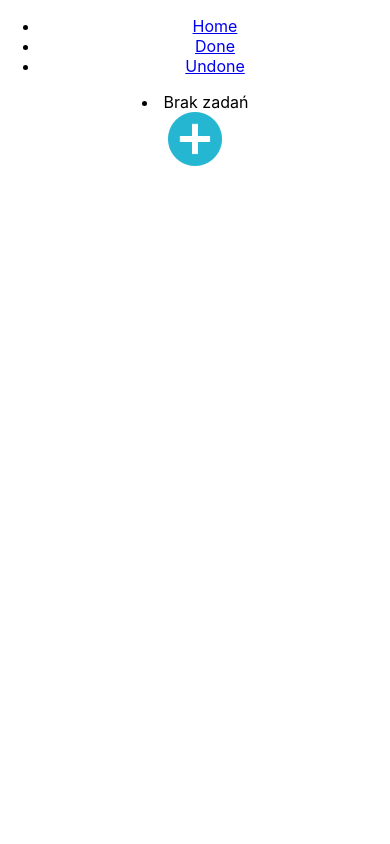
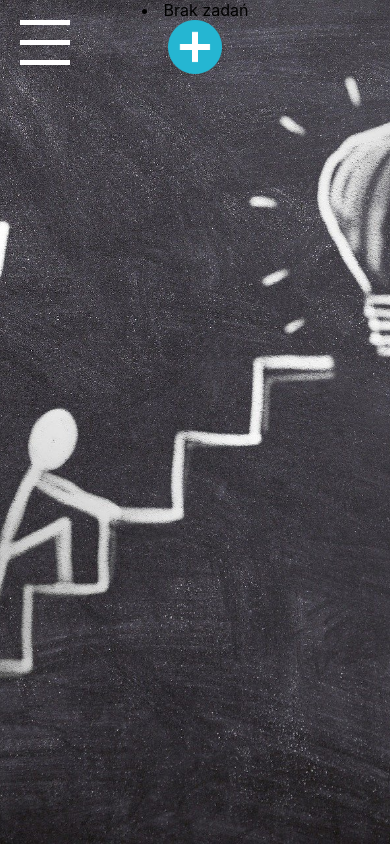
Before and after one commit to KarolChilimoniuk/ReminderApp, a React (Create React App) app: page / in a window 390 px wide. Built offline with nearby package versions, Linux system fonts and the light colour scheme.

Commit message:
feat: added mobile nav and burger handling

```diff
--- a/src/App.css
+++ b/src/App.css
@@ -1,31 +1,13 @@
 .App {
+  background-image: url("./images/images/idea.jpg");
+  background-attachment: unset;
+  background-position: center;
+  background-repeat: no-repeat;
+  background-size: cover;
+  min-height: 100vh;
+  position: absolute;
   text-align: center;
-}
-
-.App-logo {
-  height: 40vmin;
-  pointer-events: none;
-}
-
-@media (prefers-reduced-motion: no-preference) {
-  .App-logo {
-    animation: App-logo-spin infinite 20s linear;
-  }
-}
-
-.App-header {
-  background-color: #282c34;
-  min-height: 100vh;
-  display: flex;
-  flex-direction: column;
-  align-items: center;
-  justify-content: center;
-  font-size: calc(10px + 2vmin);
-  color: white;
-}
-
-.App-link {
-  color: #61dafb;
+  width: 100vw;
 }
 
 @keyframes App-logo-spin {
--- a/src/App.js
+++ b/src/App.js
@@ -5,17 +5,23 @@ import Nav from "./components/Navigation/Navigation";
 import Home from "./views/HomeView/HomeView";
 import AddIcon from "./components/AddTask/AddTask";
 import NewTaskModal from "./components/Modals/NewTaskModal/NewTaskModal";
+import Burger from './components/Burger/Burger';
 import { DoneView as Done } from "./views/DoneView/DoneView";
 import { UndoneView as Undone } from "./views/UndoneView/UndoneView";
 
 function App() {
+
   const [modalVisibility, changeModalVisibility] = useState(false);
+  const [mobileNavStatus, handleMobileNavStatus] = useState('default');
 
   return (
     <Router>
       <Switch>
         <div className="App">
-          <Nav />
+          <header class="header">
+            <Burger mobileNavStatusHandler={() => handleMobileNavStatus(prevStatus => mobileNavStatus === "default" ? "active" : "default")}/>
+            <Nav mobileNav={mobileNavStatus}/>
+          </header>
           <Route exact path="/" render={() => <Home />} />
           <Route path="/done" render={() => <Done />} />
           <Route path="/undone" render={() => <Undone />} />
--- /dev/null
+++ b/src/components/Burger/Burger.js
@@ -0,0 +1,26 @@
+import React, { useState } from 'react';
+import styles from './Burger.module.css';
+
+let burgerClass = styles.burger;
+const Burger = ({mobileNavStatusHandler}) => {
+
+    let [burgerClass, handleBurgerClass] = useState(styles.burger);
+
+    const handleBurger = () => {
+        console.log(burgerClass);
+        handleBurgerClass(burgerClass === styles.burger ? burgerClass = styles.activeBurger : burgerClass = styles.burger);
+    }
+    if(burgerClass === styles.burger) {
+        return (
+            <div className={styles.burger} onClick={() => {handleBurger(); mobileNavStatusHandler()}}>
+            </div>
+        );
+    } else {
+        return (
+            <div className={styles.activeBurger} onClick={() => {handleBurger(); mobileNavStatusHandler()}}>
+            </div>
+        );
+    }
+}
+
+export default Burger;
--- /dev/null
+++ b/src/components/Burger/Burger.module.css
@@ -0,0 +1,53 @@
+@media(max-width: 1023px) {
+    .burger {
+        border-top: solid 5px #fff;
+        height: 40px;
+        margin: 20px 0 0 20px;
+        position: fixed;
+        width: 50px;
+        z-index: 2;
+    }
+
+    .burger::before, .burger::after {
+        border-top: solid 5px #fff;
+        content: "";
+        left: 0;
+        position: absolute;
+        width: 100%;
+    }
+
+    .burger::before {
+        bottom: 0;
+    }
+
+    .burger::after {
+        transform: translateY(300%);
+    }
+
+    .activeBurger {
+        height: 40px;
+        margin: 20px 0 0 20px;
+        position: fixed;
+        width: 50px;
+        z-index: 2;
+    }
+
+    .activeBurger::before, .activeBurger::after {
+        border-top: solid 5px #fff;
+        bottom: 0;
+        content: "";
+        left: 0;
+        position: absolute;
+        width: 100%;
+    }
+
+    .activeBurger::before {
+        transform: rotateZ(-45deg);
+    }
+
+    .activeBurger::after {
+        transform: rotateZ(45deg);
+    }
+
+
+}
--- a/src/components/Navigation/Navigation.js
+++ b/src/components/Navigation/Navigation.js
@@ -1,19 +1,19 @@
 import React from 'react';
-// import Home from '../HomeView/HomeView';
-import { NavLink } from 'react-router-dom';
+import { NavLink, Link } from 'react-router-dom';
+import styles from './Navigation.module.css';
 
-const Navigation = () => {
+const Navigation = ({mobileNav}) => {
     return (
-          <nav>
-              <ul>
-                  <li>
-                      <NavLink to="/">Home</NavLink>
+          <nav class={mobileNav === "default" ? styles.navigation : styles.activeMobile}>
+              <ul class={styles.list}>
+                  <li class={styles.list_element}>
+                      <Link to="/" class= {styles.list_link} >Home</Link>
                   </li>
-                  <li>
-                      <NavLink to="/done">Done</NavLink>
+                  <li class={styles.list_element}>
+                      <Link to="/done" class= {styles.list_link}>Done</Link>
                   </li>
-                  <li>
-                      <NavLink to="/undone">Undone</NavLink>
+                  <li class={styles.list_element}>
+                      <Link to="/undone" class= {styles.list_link}>Undone</Link>
                   </li>
               </ul>
           </nav>
--- /dev/null
+++ b/src/components/Navigation/Navigation.module.css
@@ -0,0 +1,61 @@
+.navigation {
+    width: 100%;
+}
+
+.list {
+    display: flex;
+    flex-direction: row;
+    list-style: none;
+    margin: 0;
+    padding: 10px 10px 10px 20px;
+}
+
+.list_link {
+    color: rgb(255, 255, 255);
+    cursor: pointer;
+    text-decoration: none;
+    margin-right: 20px;
+}
+
+.list_link:focus {
+    color: rgb(150,150,150);
+}
+
+@media(max-width: 1023px) {
+    .activeMobile {
+        align-items: center;
+        clip-path: polygon(0% 0%, 38% 0, 100% 32%, 58% 100%, 0% 100%);
+        display: flex;
+        background-color: rgba(100, 100, 100, 0.7);
+        bottom: 0;
+        justify-content: center;
+        left: 0;
+        position: fixed;
+        top: 0;
+        width: 50%;
+    }
+    .navigation {
+        align-items: center;
+        clip-path: polygon(0% 0%, 38% 0, 100% 32%, 58% 100%, 0% 100%);
+        display: flex;
+        background-color: rgba(100, 100, 100, 0.7);
+        bottom: 0;
+        justify-content: center;
+        left: -120%;
+        position: fixed;
+        top: 0;
+        width: 50%;
+    }
+    .list {
+        flex-direction: column;
+    }
+    .list_element {
+        margin-bottom: 20px;
+    }
+    .list_link {
+        opacity: 100;
+    }
+    .list_link:focus {
+        color: rgb(0,0,0);
+    }
+}
--- a/src/components/TasksList/TasksList.js
+++ b/src/components/TasksList/TasksList.js
@@ -22,7 +22,7 @@ const TasksList = ({ tasksType }) => {
     }
     localStorage.setItem("tasks", JSON.stringify(tasks));
     updateTasksList(tasks);
-    console.log(userTasks, id);
+    console.log(userTasks, id, tasks);
   };
 
   const setStatus = (id) => {
```
Also changed, not shown: 1 other file (tests, documents, lock files or other folders).
